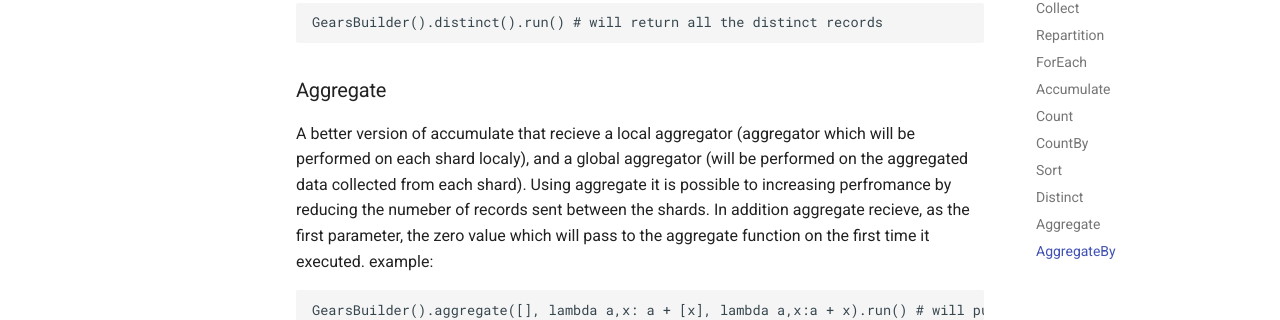
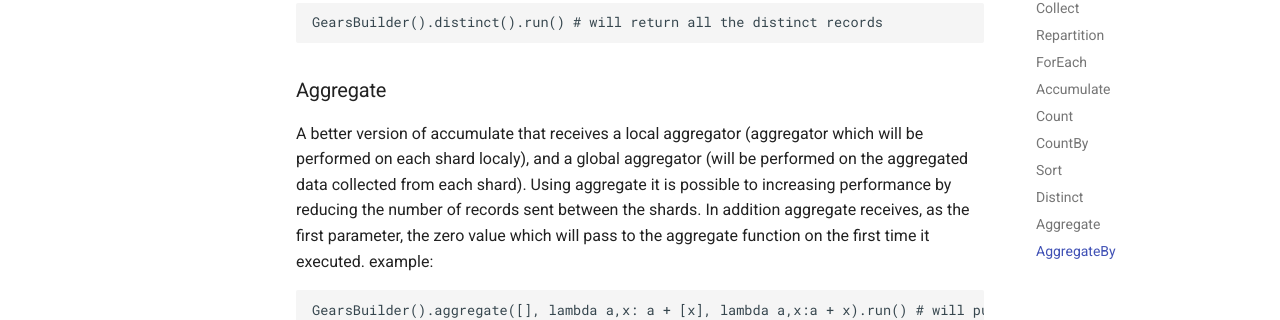
Before and after one commit to RedisGears/RedisGears, an MkDocs documentation site: the page built from docs/overview.md, in a window 1280 px wide and 900 px high, scrolled down 3720 px. Shown: the part 342-662 px from the top of the window. Built offline with MkDocs 1.6.1 and Material for MkDocs 9.7.7, drawn with Linux system fonts in a browser that asks for light colours; comment, search, counter and statistics services are not loaded; old or Windows-style settings are respelled for this version of MkDocs.

Commit message:
Update overview.md

````diff
--- a/docs/overview.md
+++ b/docs/overview.md
@@ -128,7 +128,7 @@ GearsBuilder().distinct().run() # will return all the distinct records
 ```
 
 ### Aggregate
-A better version of accumulate that recieve a local aggregator (aggregator which will be performed on each shard localy), and a global aggregator (will be performed on the aggregated data collected from each shard). Using aggregate it is possible to increasing perfromance by reducing the numeber of records sent between the shards. In addition aggregate recieve, as the first parameter, the zero value which will pass to the aggregate function on the first time it executed.
+A better version of accumulate that receives a local aggregator (aggregator which will be performed on each shard localy), and a global aggregator (will be performed on the aggregated data collected from each shard). Using aggregate it is possible to increasing performance by reducing the number of records sent between the shards. In addition aggregate receives, as the first parameter, the zero value which will pass to the aggregate function on the first time it executed.
 example:
 ```
 GearsBuilder().aggregate([], lambda a,x: a + [x], lambda a,x:a + x).run() # will put all values on a single python list
````
